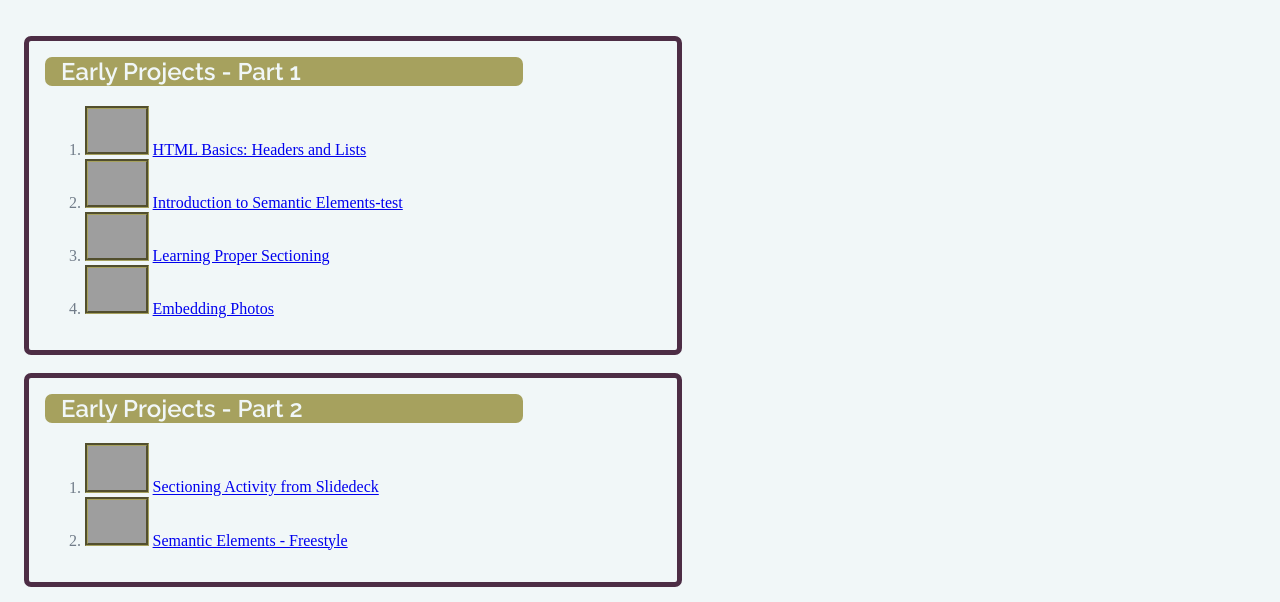
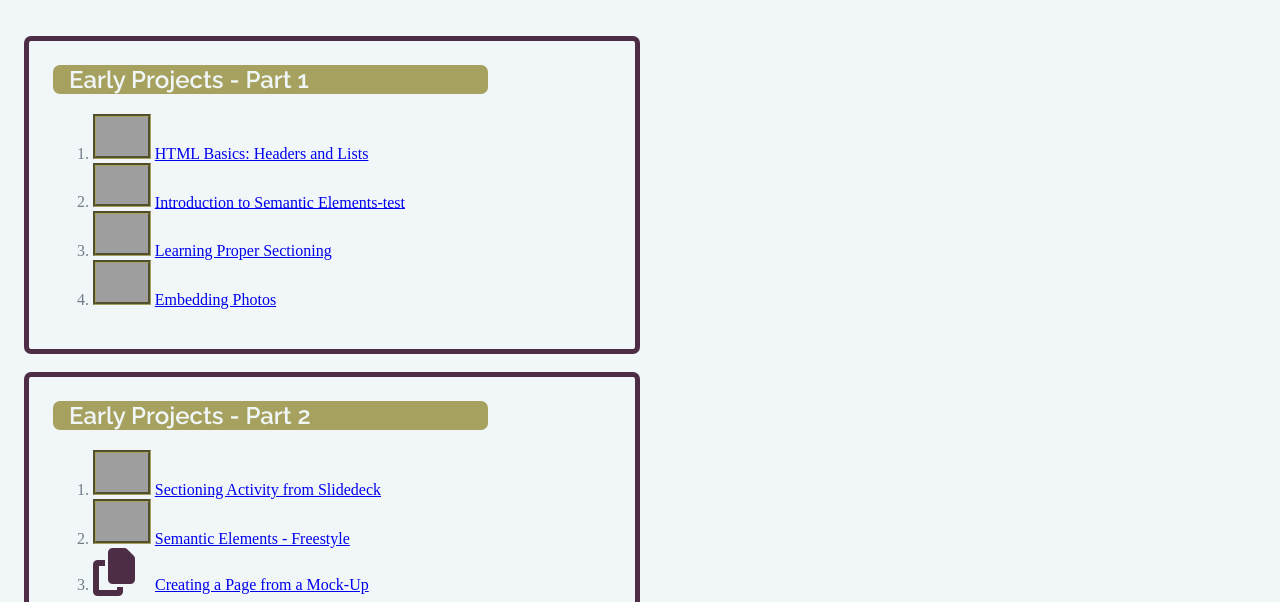
Before and after one commit to marysennello/html100-portfolio, a plain HTML site: page project-list.html in a window 1280 px wide. Shown: the part 281-883 px from the top of the page. Drawn offline with Linux system fonts and the light colour scheme; grey boxes are pictures that could not be loaded; a web font is replaced by a local one.

Commit message:
added new item to project list and added CSS for flex box

```diff
--- a/project-list.html
+++ b/project-list.html
@@ -21,7 +21,8 @@
   </nav>
   <br>
   <br>
-  <article>
+  <div class="container">
+  <article class=box>
     <h2>Early Projects - Part 1</h2>
     <ol>
       <li><img class="thumbnail" src="https://live.staticflickr.com/489/32574701955_090c787eb9_t.jpg" alt="A graphic of a white list on a pink and orange background">
@@ -48,10 +49,12 @@
         <li><img class="thumbnail" src="https://live.staticflickr.com/2462/4058116463_71f391cc0d_t.jpg" alt="neon green spider">
             <a href="https://marysennello.github.io/semantic-elements/">Semantic Elements - Freestyle</a>
         </li>
+        <li><i class="fa-solid fa-copy"></i>
+          <a href="https://marysennello.github.io/mock-up/">Creating a Page from a Mock-Up</a>
         </ol>
   </article><br>
 
-  <article>
+  <article class="box">
       <h2>Looking Forward - Future Projects</h2>
         <ul>
           <li><img class="thumbnail" src="https://live.staticflickr.com/4276/34314900824_560b8e3c68_t.jpg" alt="question-38595_640">
@@ -66,6 +69,7 @@
         </ul>
     </article>
     <Br>
+  </div>
     <footer>
       <p>This page was created January 2022 by Mary Sennello.</p>
     </footer>
--- a/styles/stylesheet.css
+++ b/styles/stylesheet.css
@@ -62,12 +62,7 @@ img {
   width: 25%;
 }
 article {
-  border-style: solid;
-  border-color: #4d2d45;
-  border-width: 5px;
-  width: 50%;
-  padding: 1rem;
-  border-radius: 7px;
+
 }
 
 aside {
@@ -85,8 +80,23 @@ aside {
 .aside {
   width: 100%;
 }
-.fa-camera-retro, .fa-desktop {
+.fa-camera-retro, .fa-desktop, .fa-copy {
   color: #4d2d45;
   font-size: 3rem;
   padding-right: 1rem;
 }
+.container {
+  display: flex;
+  width: 50%;
+  flex-direction: column;
+  flex-wrap: wrap;
+}
+.box {
+
+  padding: 1.5rem;
+  height: auto;
+  border-radius: 7px;
+  border-style: solid;
+  border-color: #4d2d45;
+  border-width: 5px;
+}
```
Also changed, not shown: index.html (+5 -3 lines).
